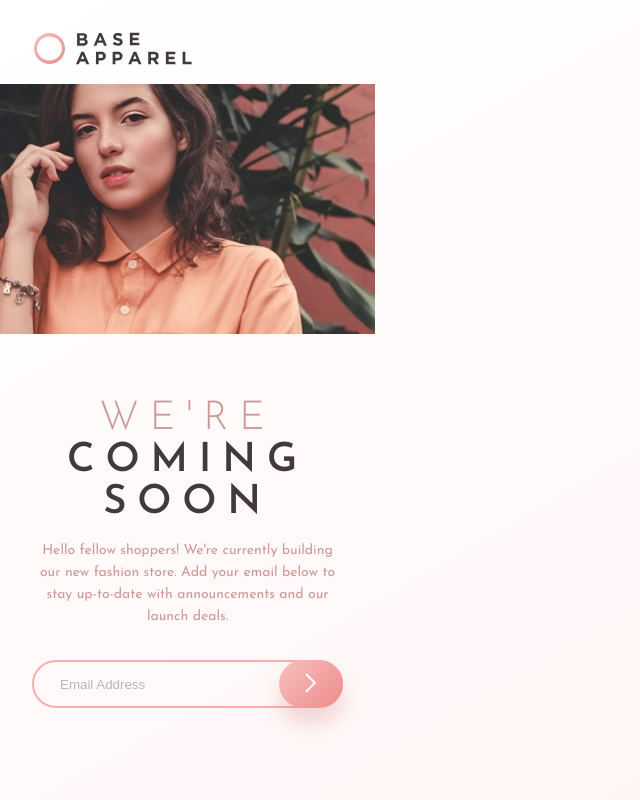
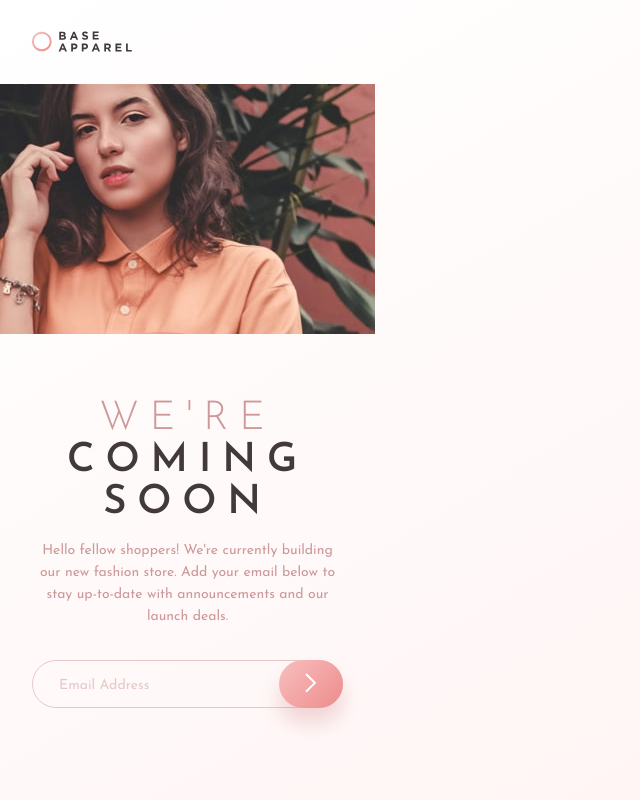
Before and after one commit to Tkharkhelauri/Base-apparel, a plain HTML site: page index.html in a window 1280 px wide. Shown: the whole page, without its empty margins (0-640 px from the left). Drawn offline with Linux system fonts and the light colour scheme.

Commit message:
corrected placeholder style

```diff
--- a/style.css
+++ b/style.css
@@ -8,13 +8,21 @@ body {
     display: grid;
     grid-template-rows: 84px 250px 466px;
 }
+header {
+    position: relative;
 
+}
+header img {
+    position: absolute;
+    width: 100px;
+    height: 20.89px;
+    left: 32px;
+    top: 31px;
+}
 .images img[alt=image_desktop] {
     display: none;
 }
-header {
-    height: 84px;
-}
+
 h2 {
     font-family: 'Josefin Sans';
     font-style: normal;
@@ -42,25 +50,29 @@ p {
     color: #CE9898;
     padding: 16px 32px 32px;
 }
-.error {
-    font-weight: 400;
-    font-size: 13px;
-    line-height: 28px;
-    color: #F96464;
+
+form {
+    position: relative;
+    padding: 0px 32px 92px;
 }
-header img {
-    padding-top: 32px;
-    padding-left: 34px;
-}
+
 input {
     text-indent: 24px;
     opacity: 0.5;
-    border: 2px solid #F96464;
+    border: 1px solid #CE9898;
     border-radius: 28px;
     background-color: transparent;
     height: 48px;
     width: 311px;
-
+    mix-blend-mode: normal;
+}
+input::placeholder {
+    font-family: 'Josefin Sans';
+    font-style: normal;
+    font-weight: 400;
+    font-size: 14px;
+    line-height: 28px;
+    color: #CE9898;
 }
 .tap {
     background: linear-gradient(135deg, #F8BFBF 0%, #EE8B8B 100%);
@@ -71,10 +83,7 @@ input {
     border: none;
 
 }
-form {
-    position: relative;
-    padding: 0px 32px 92px;
-}
+
 button {
     position: absolute;
     top: 0px;
```
